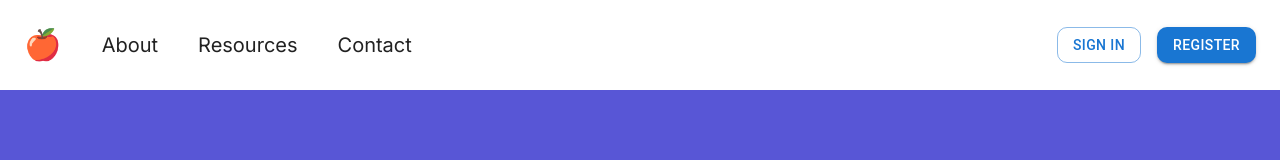
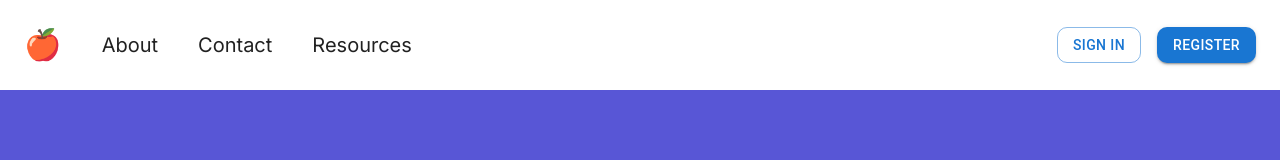
Before and after one commit to boffskbob/rate-mate, a Next.js app: page / in a window 1280 px wide. Shown: the top 160 px of the page. Built offline with nearby package versions, Linux system fonts and the light colour scheme.

Commit message:
Linked navbar to different home page sections

```diff
--- a/app/globals.css
+++ b/app/globals.css
@@ -2,4 +2,5 @@
   box-sizing: border-box;
   padding: 0;
   margin: 0;
+  scroll-padding-top: 90px;
 }
--- a/app/page.js
+++ b/app/page.js
@@ -31,8 +31,12 @@ export default function Home() {
         </Typography>
         <SearchBar/>
       </Container>
-      <AboutSection />
-      <ContactSection />
+      <div id='about'>
+        <AboutSection />
+      </div>
+      <div id='contact'>
+        <ContactSection />
+      </div>
     </>
 
   );
--- a/components/Navbar.js
+++ b/components/Navbar.js
@@ -14,14 +14,14 @@ export default function Navbar() {
 
             {/* helper pages */}
             <Box sx={{ display: 'flex', flexDirection: "row", gap: 5, fontSize: 20}}>
-              <Link href="/about" underline="none" color="textPrimary">
+              <Link href="#about" underline="none" color="textPrimary">
                 About
+              </Link>
+              <Link href="#contact" underline="none" color="textPrimary">
+                Contact
               </Link>
               <Link href="/resources" underline="none" color="textPrimary">
                 Resources
-              </Link>
-              <Link href="/contact" underline="none" color="textPrimary">
-                Contact
               </Link>
             </Box>
           </Box>
```
